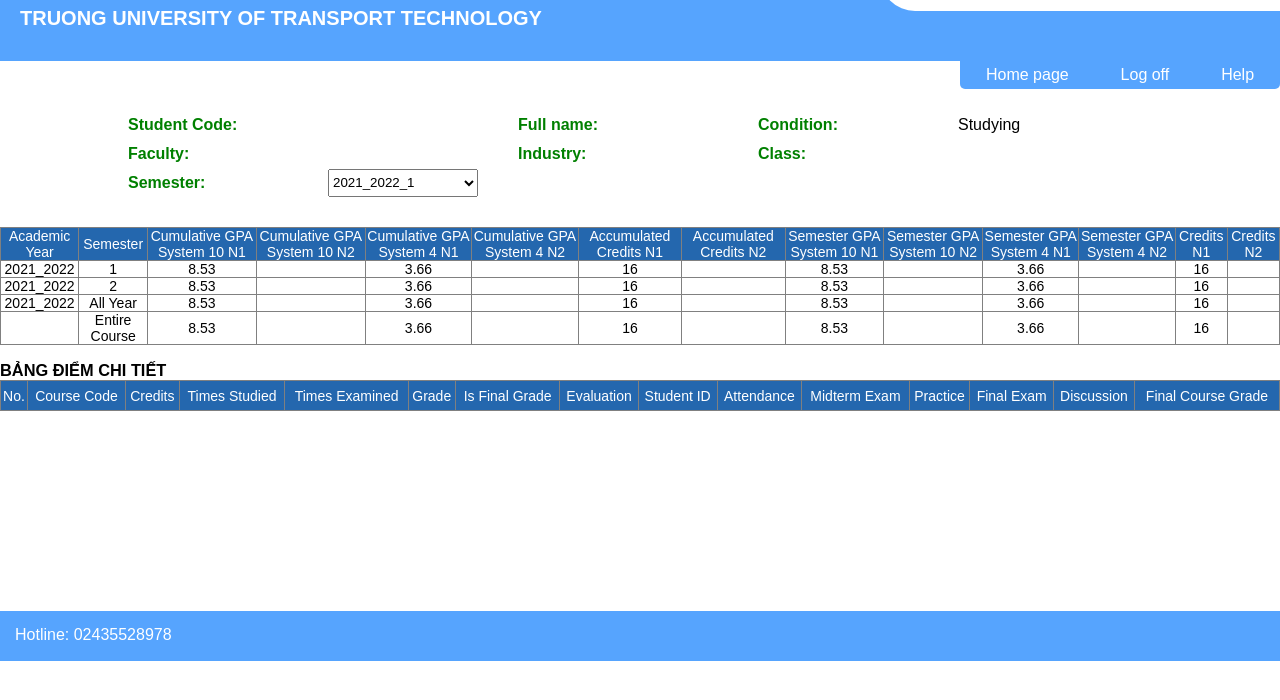
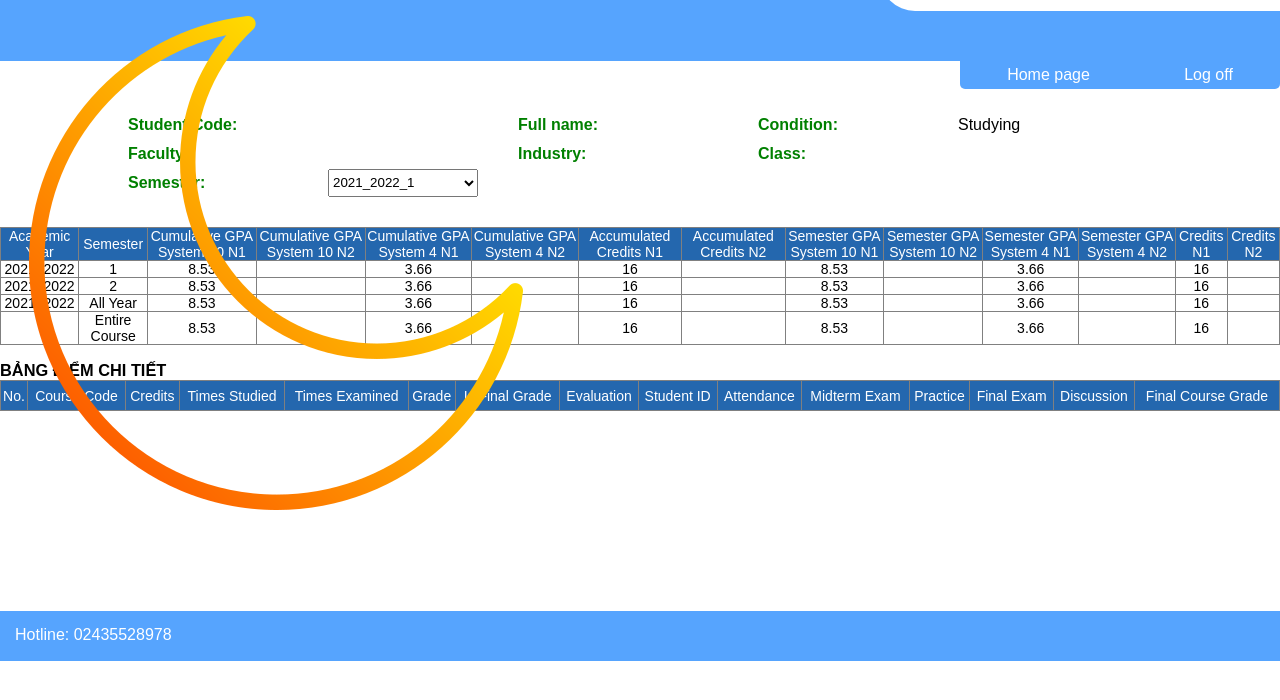
Before and after one commit to noemicore/Demo-web-app-for-Azure, a PHP site: page / in a window 1280 px wide. Shown: the part 24-724 px from the top of the page. Run offline with PHP 8.4, Linux system fonts and the light colour scheme; the visitor is signed in with stand-in values (Sample User, id 1); data that the repository does not hold is empty.

Commit message:
Update index.php

```diff
--- a/index.php
+++ b/index.php
@@ -50,18 +50,16 @@ ini_set('display_errors', '0');
     <div class="header">
       <div class="header__title">
         <div class="header__title__description" style="color: #fff;">
-          TRUONG UNIVERSITY OF TRANSPORT TECHNOLOGY
+          <img src="assets/img/moon.png" alt="Icono de luna">
+          <h1>MoviMoon</h1>
         </div>
-
         <div class="header__title__user">
           <h3>Student: <?php echo $row['Name'] ?></h3>
         </div>
-
       </div>
       <div class="header__system">
         <a href="" class="header__system__link">Home page</a>
         <a href="logout.php" class="header__system__link">Log off</a>
-        <a href="" class="header__system__link">Help</a>
       </div>
     </div>
 
```
